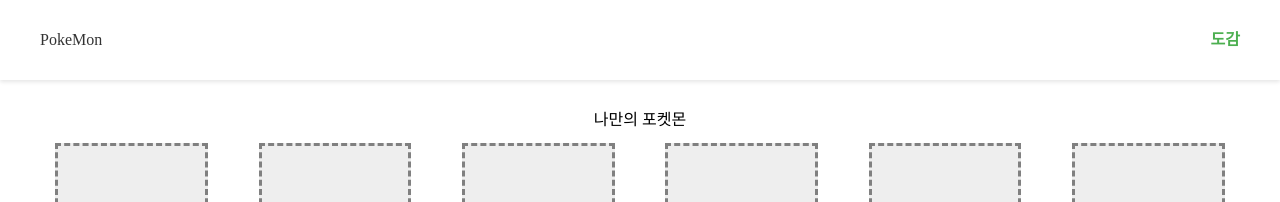
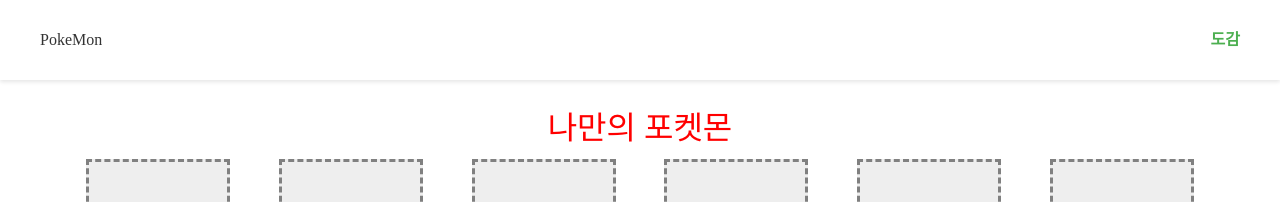
Before and after one commit to sum529-create/pokemon-capture, a React (Vite) app: page /dex in a window 1280 px wide. Shown: the top 202 px of the page. Built offline with nearby package versions, Linux system fonts and the light colour scheme.

Commit message:
style: layout과 dashboard 스타일링 수정

```diff
--- a/src/components/layout/DashBoard.jsx
+++ b/src/components/layout/DashBoard.jsx
@@ -11,6 +11,10 @@ const DashBoardWrapper = styled.div`
   flex-direction: column;
   gap: 15px;
   margin-bottom: 2rem;
+`
+const DashBoardMainText = styled.h2`
+  font-size: 2rem;
+  color: red;
 `
 const CaptureArea = styled.div`
   display: grid;
@@ -39,7 +43,7 @@ const Dashboard = ({selectedPokemon, deletePokemon}) => {
 
   return (
     <DashBoardWrapper>
-      <h2>나만의 포켓몬</h2>
+      <DashBoardMainText>나만의 포켓몬</DashBoardMainText>
       <CaptureArea>
         {
           selectedPokemon.map((pokemon, i) =>
--- a/src/components/layout/Layout.jsx
+++ b/src/components/layout/Layout.jsx
@@ -21,6 +21,7 @@ const Content = styled.div`
   width: 100%;
   margin:0 auto;
   padding: 2rem;
+  box-sizing: border-box;
 `
 
 const Layout = () => {
```
